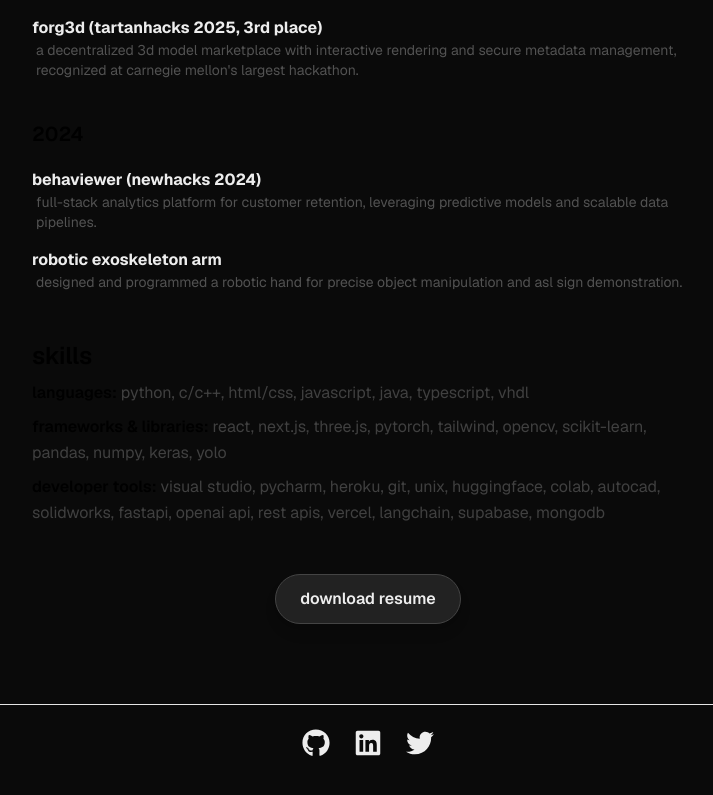
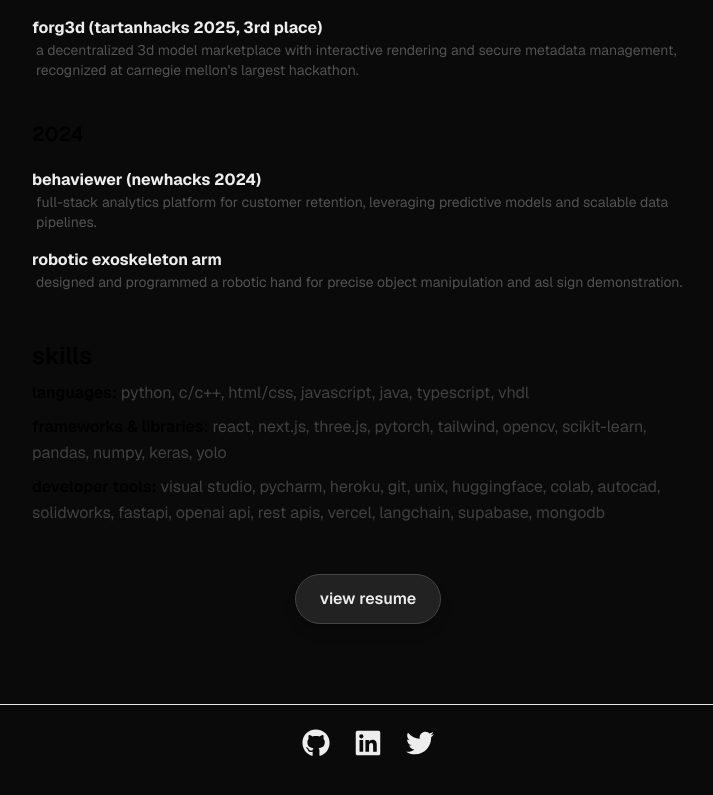
Before and after one commit to adiprasadd/personalpage, a Next.js app: page / in a window 1280 px wide. Shown: the part 1392-2187 px from the top of the page, without its empty margins (272-985 px from the left). Built offline with nearby package versions, Linux system fonts and the light colour scheme.

Commit message:
updated resume visibility

```diff
--- a/src/app/page.tsx
+++ b/src/app/page.tsx
@@ -235,14 +235,15 @@ export default function Home() {
         </div>
       </section>
 
-      {/* Resume Download Button (below skills) */}
+      {/* Resume View Button (below skills) */}
       <div className="w-full flex justify-center mb-12">
         <a
           href="/resume.pdf"
-          download
+          target="_blank"
+          rel="noopener noreferrer"
           className="bg-[#222] text-[#ededed] px-6 py-3 rounded-full shadow-lg border border-[#444] hover:bg-[#333] transition-colors z-50 font-semibold text-base"
         >
-          download resume
+          view resume
         </a>
       </div>
 
```
Also changed, not shown: 1 other file (tests, documents, lock files or other folders).
